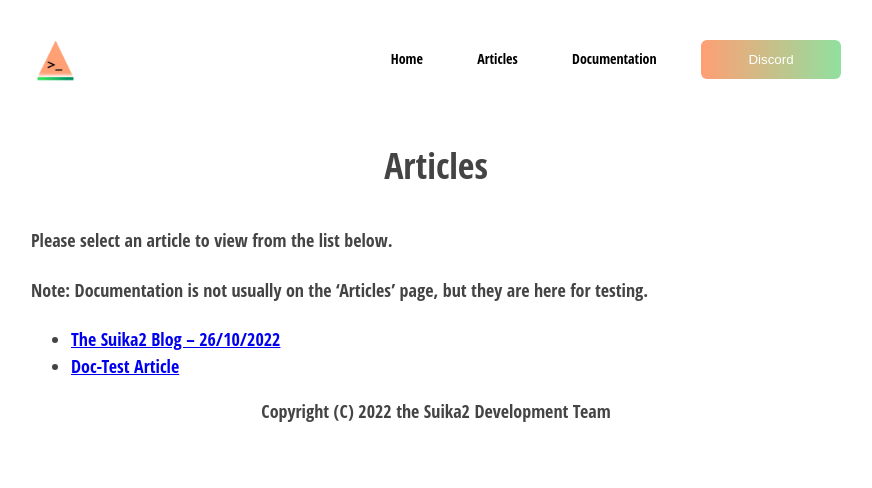
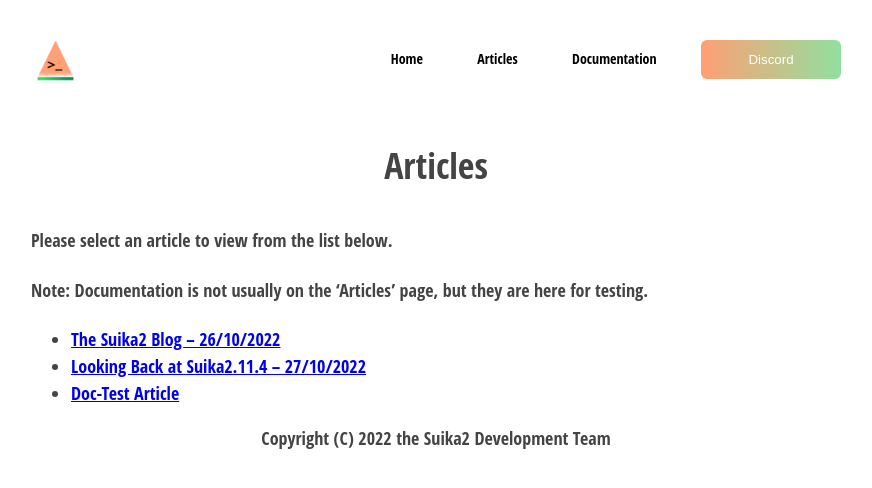
Before and after one commit to suika2engine/suika2engine.github.io, a Jekyll site: the page built from articles.md, in a window 1280 px wide. Shown: the top 488 px of the page, without its empty margins (204-1076 px from the left). Built offline with Jekyll 4.4.1, drawn with Linux system fonts in a browser that asks for light colours; our own code applies the rules of GitHub Pages for plain Markdown files.

Commit message:
Update articles.md

```diff
--- a/articles.md
+++ b/articles.md
@@ -9,4 +9,5 @@ Please select an article to view from the list below.
 **Note:** Documentation is not usually on the 'Articles' page, but they are here for testing.
 
 * [The Suika2 Blog – 26/10/2022](/articles/26-10-2022-the-suika2-blog)
+* [Looking Back at Suika2.11.4 – 27/10/2022](/articles/27-10-2022-looking-back-at-suika2.11.4)
 * [Doc-Test Article](/docs/doc-test)
```
